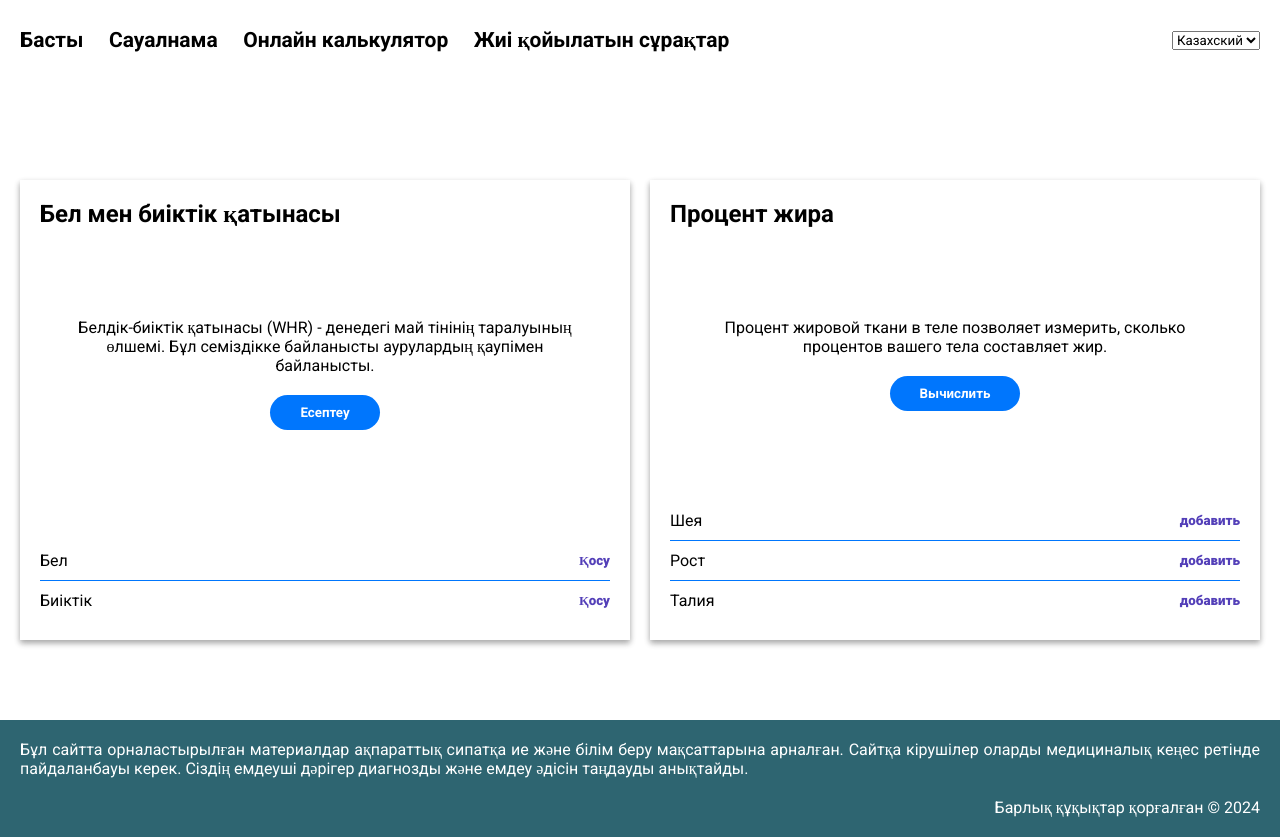
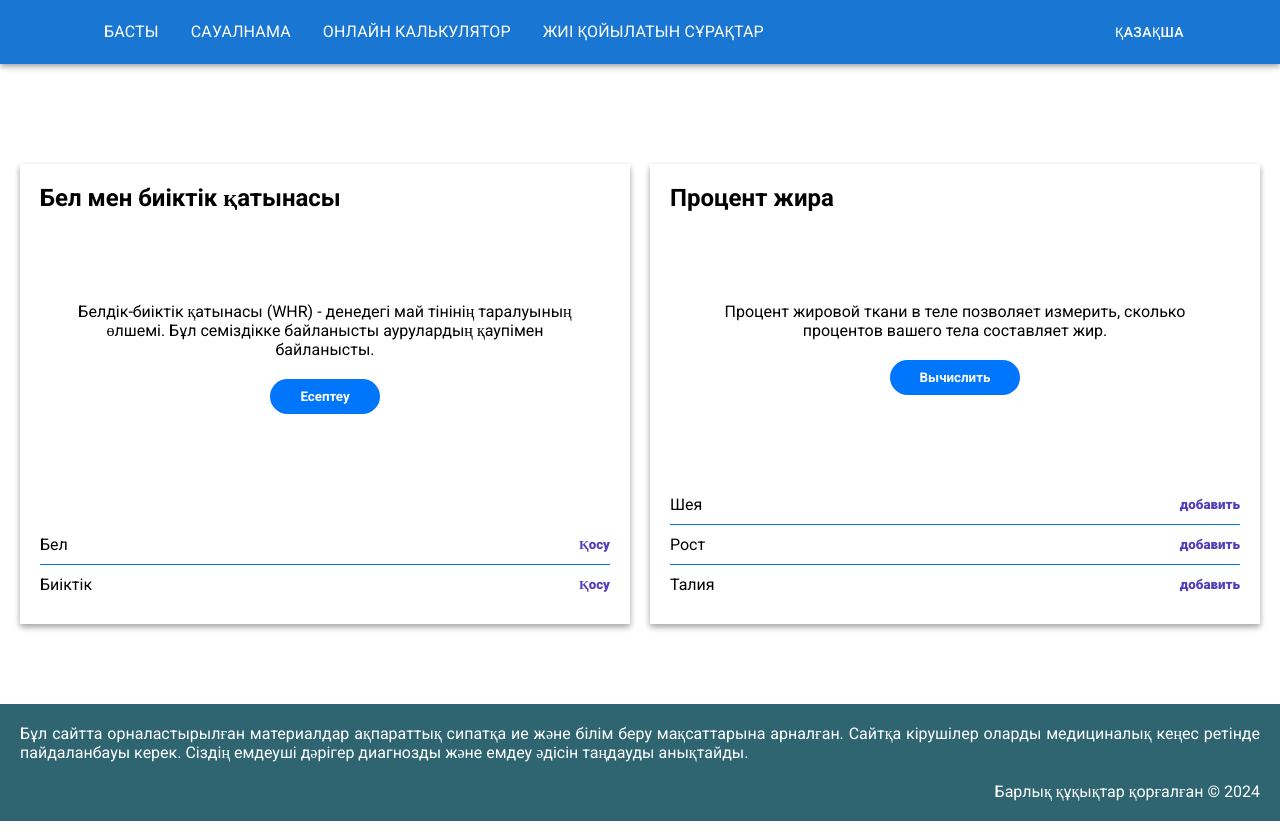
Before and after one commit to MaxatDzhetenbayev/obesity-client, a React (Vite) app: page /calculator in a window 1280 px wide. Built offline with nearby package versions, Linux system fonts and the light colour scheme.

Commit message:
create: Создани header

```diff
--- a/package.json
+++ b/package.json
@@ -11,9 +11,9 @@
   },
   "dependencies": {
     "@emotion/react": "^11.11.4",
-    "@emotion/styled": "^11.11.0",
-    "@mui/icons-material": "^5.15.13",
-    "@mui/material": "^5.15.13",
+    "@emotion/styled": "^11.11.5",
+    "@mui/icons-material": "^5.15.16",
+    "@mui/material": "^5.15.16",
     "classnames": "^2.5.1",
     "framer-motion": "^11.0.13",
     "i18next": "^23.10.1",
--- a/public/locales/kz/translation.js
+++ b/public/locales/kz/translation.js
@@ -1,4 +1,5 @@
 const translation = {
+	language: "Қазақша",
   menu: {
     main: "Басты",
     questionnaire: "Сауалнама",
--- a/public/locales/ru/translation.js
+++ b/public/locales/ru/translation.js
@@ -1,4 +1,5 @@
 const translation = {
+	language: "Русский",
   menu: {
     main: "Главная",
     questionnaire: "Опросник",
--- /dev/null
+++ b/src/components/UI/Header/Header.jsx
@@ -0,0 +1,17 @@
+import React from "react";
+import { AppBar, Container, Toolbar } from "@mui/material";
+import { Menu as HeaderMenu } from "./Menu/Menu";
+import { SwitchLanguage } from "./SwitchLanguage/SwitchLanguage";
+
+export const Header = () => {
+  return (
+    <AppBar position="static">
+      <Container>
+        <Toolbar sx={{ display: "flex", justifyContent: "space-between" }}>
+          <HeaderMenu />
+          <SwitchLanguage />
+        </Toolbar>
+      </Container>
+    </AppBar>
+  );
+};
--- /dev/null
+++ b/src/components/UI/Header/Menu/Menu.jsx
@@ -0,0 +1,82 @@
+import React, { useState } from "react";
+import {
+  IconButton,
+  List,
+  ListItem,
+  ListItemButton,
+  ListItemText,
+  Typography,
+  Box,
+  useMediaQuery,
+  Button,
+  Drawer,
+} from "@mui/material";
+import MenuIcon from "@mui/icons-material/Menu";
+import { useNavigate } from "react-router-dom";
+import { useTranslation } from 'react-i18next';
+
+const menuList = [
+  {
+    title: "menu.main",
+    path: "/",
+  },
+  {
+    title: "menu.questionnaire",
+    path: "questionnaire",
+  },
+  {
+    title: "menu.online_calculator",
+    path: "calculator",
+  },
+  {
+    title: "menu.faq",
+    path: "faq",
+  },
+];
+
+export const Menu = () => {
+  const isViewMenuBurger = useMediaQuery("(max-width: 900px)");
+  const { t} = useTranslation();
+
+  const [open, setOpen] = useState(false);
+  const navigate = useNavigate();
+
+  const toggleDrawer = (newOpen) => () => {
+    setOpen(newOpen);
+  };
+
+  const DrawerList = (
+    <Box sx={{ width: 250 }} role="presentation" onClick={toggleDrawer(false)}>
+      <List>
+        {menuList.map((item) => (
+          <ListItem key={item.title} disablePadding>
+            <ListItemButton onClick={() => navigate(item.path)}>
+              <ListItemText>{t(item.title)}</ListItemText>
+            </ListItemButton>
+          </ListItem>
+        ))}
+      </List>
+    </Box>
+  );
+
+  return (
+    <>
+      {!isViewMenuBurger ? (
+        <Box>
+          {menuList.map((item) => (
+            <Button variant="" onClick={() => navigate(item.path)}>
+              <Typography>{t(item.title)}</Typography>
+            </Button>
+          ))}
+        </Box>
+      ) : (
+        <IconButton onClick={toggleDrawer(true)}>
+          <MenuIcon sx={{ color: "#fff" }} />
+        </IconButton>
+      )}
+      <Drawer open={open} onClose={toggleDrawer("false")}>
+        {DrawerList}
+      </Drawer>
+    </>
+  );
+};
--- /dev/null
+++ b/src/components/UI/Header/SwitchLanguage/SwitchLanguage.jsx
@@ -0,0 +1,30 @@
+import { Button, Menu, MenuItem } from "@mui/material";
+import { useTranslation } from "react-i18next";
+
+import React, { useState } from "react";
+
+export const SwitchLanguage = () => {
+  const { t, i18n } = useTranslation();
+
+  const [anchorEl, setAnchorEl] = useState(null);
+  const langOpen = Boolean(anchorEl);
+  const handleClick = (event) => {
+    setAnchorEl(event.currentTarget);
+  };
+  const handleClose = () => {
+    setAnchorEl(null);
+  };
+
+  return (
+    <>
+      <Button onClick={handleClick} sx={{ color: "#fff" }}>
+        {t("language")}
+      </Button>
+
+      <Menu anchorEl={anchorEl} open={langOpen} onClose={handleClose}>
+        <MenuItem onClick={() => i18n.changeLanguage("kz")}>Қазақша</MenuItem>
+        <MenuItem onClick={() => i18n.changeLanguage("ru")}>Русский</MenuItem>
+      </Menu>
+    </>
+  );
+};
--- a/src/layouts/BaseLayout/BaseLayout.jsx
+++ b/src/layouts/BaseLayout/BaseLayout.jsx
@@ -4,39 +4,12 @@ import styles from "./BaseLayout.module.css";
 import { Container } from "../../components/UI/Container/Container";
 import { Outlet, Link } from "react-router-dom";
 import { useTranslation } from "react-i18next";
+import { Header } from "../../components/UI/Header/Header";
 export const BaseLayout = () => {
   const { t } = useTranslation();
   return (
     <div className={styles.layout}>
-      <header>
-        <Container>
-          <section className={clsn(styles.header__content, styles.row)}>
-            <nav className={styles.navigation}>
-              <ul className={clsn(styles.navigation__list, styles.row)}>
-                <li className={styles.navigation__items}>
-                  <Link to="/">{t("menu.main")}</Link>
-                </li>
-                <li className={styles.navigation__items}>
-                  <Link to="questionnaire">{t("menu.questionnaire")}</Link>
-                </li>
-                <li className={styles.navigation__items}>
-                  <Link to="calculator">{t("menu.online_calculator")}</Link>
-                </li>
-                <li className={styles.navigation__items}>
-                  <Link to="faq">{t("menu.faq")}</Link>
-                </li>
-              </ul>
-            </nav>
-            <button className={styles.header__adaptive__menu}>menu</button>
-            <section className={styles.language}>
-              <select>
-                <option value="kz">Казахский</option>
-                <option value="ru">Русский</option>
-              </select>
-            </section>
-          </section>
-        </Container>
-      </header>
+      <Header />
       <main className={styles.main}>{<Outlet />}</main>
       <footer class={styles.footer}>
         <Container>
```
Also changed, not shown: 1 other file (tests, documents, lock files or other folders).
